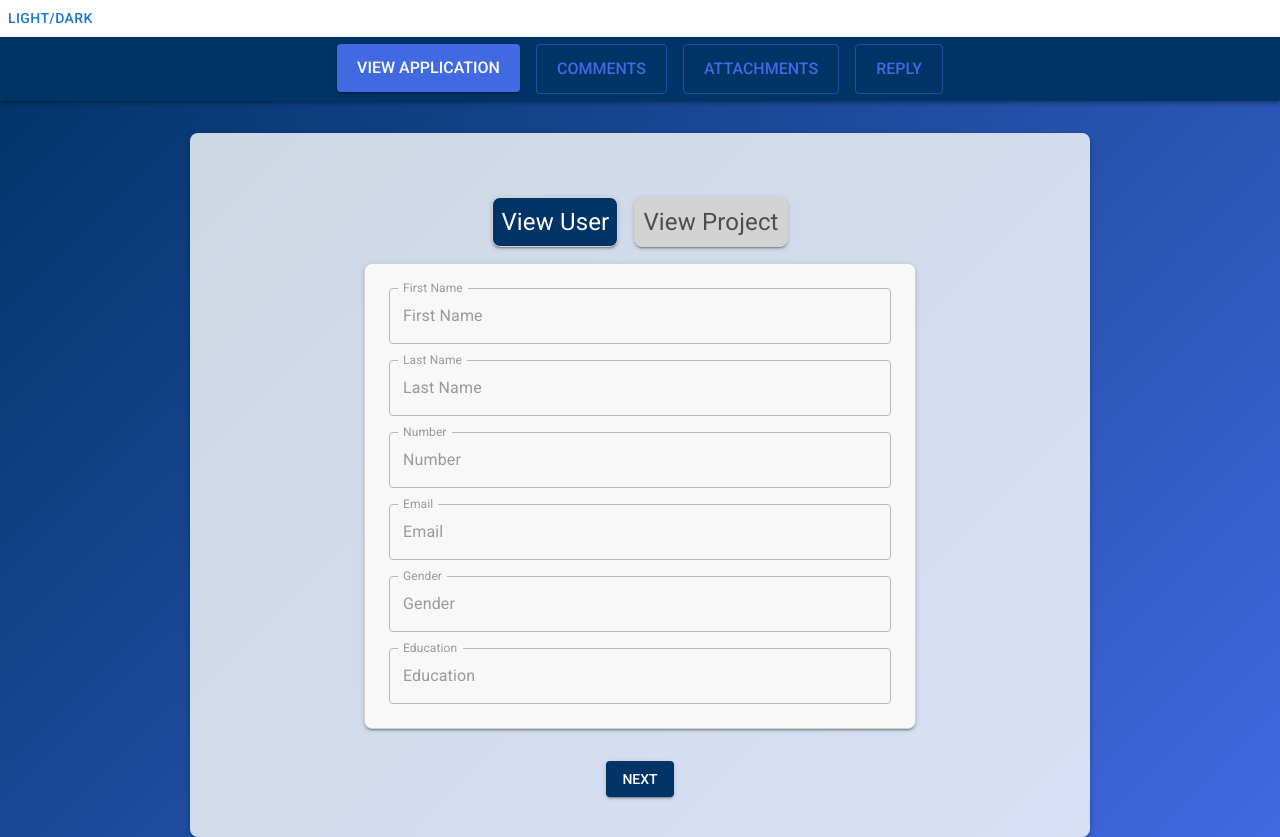
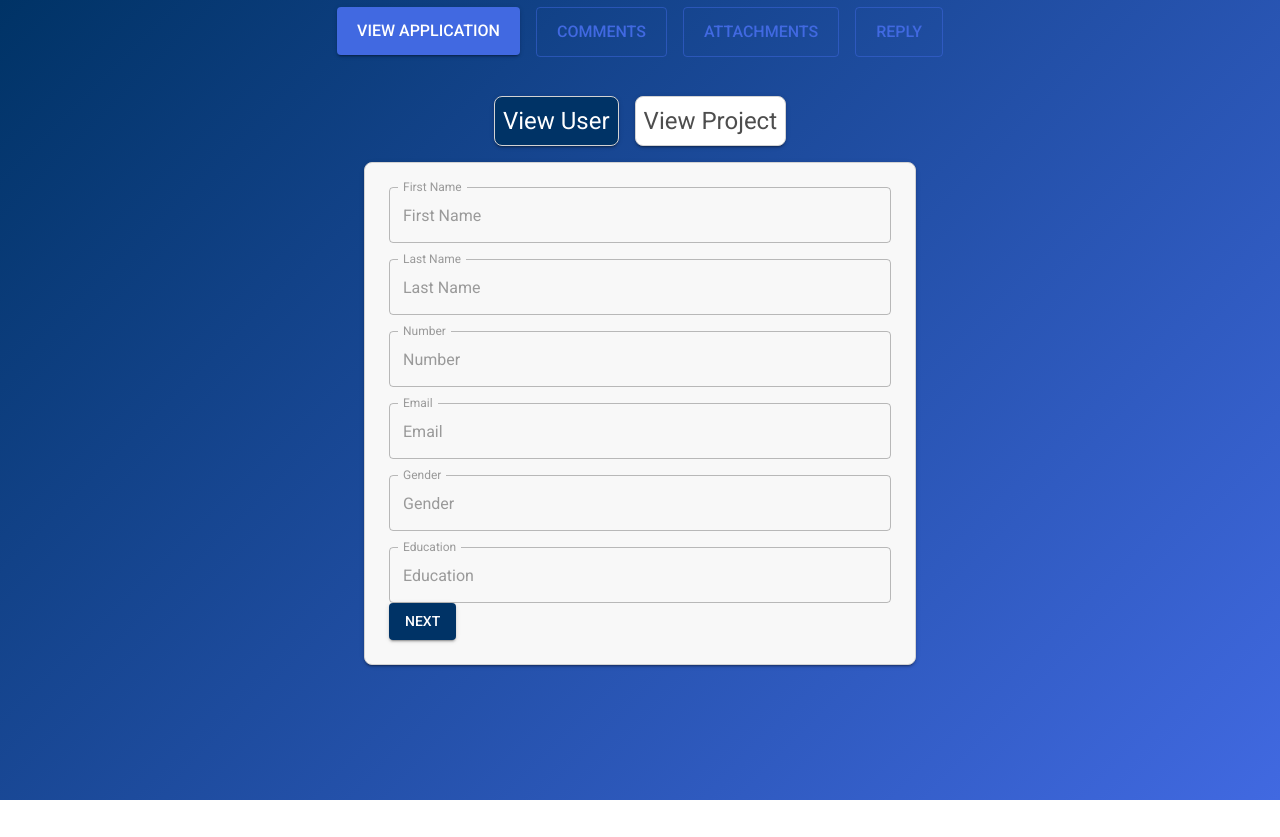
Before and after one commit to marcabdo/Workflow, a React (Create React App) app: page /21 in a window 1280 px wide. After the commit the page ends 800 px from the top, so only its background shows below. Built offline with nearby package versions, Linux system fonts and the light colour scheme.

Commit message:
Updated MaterialUI/Bugfixes

```diff
--- a/src/App.js
+++ b/src/App.js
@@ -9,32 +9,59 @@ import "@fontsource/roboto/400.css";
 import "@fontsource/roboto/500.css";
 import "@fontsource/roboto/700.css";
 import { ThemeProvider, createTheme } from "@mui/material/styles";
-import CssBaseline from "@mui/material/CssBaseline";
-import { Button } from "@mui/material";
+import {
+  Button,
+  Typography,
+  DataGrid,
+  AppBar,
+  Grid,
+  Toolbar,
+  Container,
+} from "@mui/material";
+
+// Define your theme with the chosen color palette and font settings
+const theme = createTheme({
+  typography: {
+    fontFamily: "Roboto, Arial, sans-serif",
+    h4: {
+      fontWeight: 700, // Bold for headings
+    },
+    body1: {
+      fontWeight: 400, // Regular for body text
+    },
+  },
+  palette: {
+    primary: {
+      main: "#003366", // Navy Blue
+    },
+    secondary: {
+      main: "#4169E1", // Royal Blue
+    },
+    text: {
+      primary: "#000000", // Black for primary text
+      secondary: "#4D4D4D", // Dark Gray for secondary text
+    },
+    background: {
+      default: "#FFFFFF", // White background
+      paper: "#F8F8F8", // Light Gray for paper elements
+    },
+    grey: {
+      300: "#D3D3D3", // Light Gray
+    },
+  },
+});
 
 function App() {
-  const [darkMode, setDarkMode] = useState("light");
-  const darkTheme = createTheme({
-    palette: {
-      mode: darkMode,
-    },
-  });
-  const toggleMode = () => {
-    setDarkMode(darkMode === "light" ? "dark" : "light");
-  };
-
   return (
     <div>
-      <Button onClick={toggleMode}>Light/Dark</Button>
-      <BrowserRouter>
-        <ThemeProvider theme={darkTheme}>
-          <CssBaseline />
+      <ThemeProvider theme={theme}>
+        <BrowserRouter>
           <Routes>
             <Route path="/" element={<Application />} />
             <Route path="/21" element={<ApprovalProcess />} />
           </Routes>
-        </ThemeProvider>
-      </BrowserRouter>
+        </BrowserRouter>
+      </ThemeProvider>
     </div>
   );
 }
--- a/src/component/approval1/approvalProcess.js
+++ b/src/component/approval1/approvalProcess.js
@@ -73,13 +73,7 @@ const ApprovalProcess = () => {
         }}
       >
         {/* AppBar containing the buttons */}
-        <AppBar
-          position="static"
-          sx={{
-            backgroundColor: theme.palette.primary.main,
-            boxShadow: 3,
-          }}
-        >
+
         <Toolbar>
           <Grid container spacing={2} justifyContent="center">
             <Grid item>
@@ -136,26 +130,12 @@ const ApprovalProcess = () => {
             </Grid>
           </Grid>
         </Toolbar>
-        </AppBar>
 
         {/* Main content area */}
-        <Container
-          maxWidth="md"
-          sx={{
-            marginTop: 4,
-            flexGrow: 1,
-            ...(applyGradient && {
-              backgroundColor: "rgba(255, 255, 255, 0.8)", // Slight transparency to create a card-like effect on top of the gradient
-              borderRadius: 2,
-              boxShadow: 3,
-              padding: 4,
-            }),
-          }}
-        >
+
         <Box sx={{ marginTop: 4 }}>
           <div className="page">{renderPage()}</div>
         </Box>
-        </Container>
       </Box>
     </ThemeProvider>
   );
--- a/src/component/approval1/attachments.js
+++ b/src/component/approval1/attachments.js
@@ -104,6 +104,7 @@ const Attachements = () => {
           boxShadow: 2,
           height: "auto",
           transform: "translate(-3%, 0%)",
+          backgroundColor: "white",
         }}
       >
         <DataGrid
--- a/src/component/approval1/comments.js
+++ b/src/component/approval1/comments.js
@@ -67,7 +67,7 @@ Also sets comment text box to an empty string to prepare for new comments
                 position: "absolute",
                 transform: "translate(-50%, -50%)",
                 width: 400,
-                bgcolor: "background.paper",
+                backgroundColor: "white",
               }}
             >
               <Typography variant="h6" gutterBottom>
@@ -112,6 +112,7 @@ Also sets comment text box to an empty string to prepare for new comments
           borderRadius: 2,
           boxShadow: 2,
           transform: "translate(-3%, 0%)",
+          backgroundColor: "white",
         }}
       >
         <DataGrid
@@ -143,7 +144,7 @@ Also sets comment text box to an empty string to prepare for new comments
                 transform: "translate(-50%, -50%)",
                 width: 700,
                 height: 400,
-                bgcolor: "background.paper",
+                backgroundColor: "white",
               }}
             >
               <Typography variant="h6" gutterBottom>
--- a/src/component/approval1/reply.js
+++ b/src/component/approval1/reply.js
@@ -31,6 +31,7 @@ const Reply = () => {
           boxShadow: 2,
           marginTop: 3,
           transform: "translate(-3%, 0%)",
+          backgroundColor: "white",
         }}
       >
         <Typography variant="h6" gutterBottom>
--- a/src/component/approval1/viewProject.js
+++ b/src/component/approval1/viewProject.js
@@ -7,6 +7,7 @@ import {
   Typography,
   Box,
 } from "@mui/material";
+import { ThemeProvider, useTheme } from "@mui/material/styles";
 
 const ViewProject = ({ prev }) => {
   const projectType = "Project Type";
@@ -16,19 +17,23 @@ const ViewProject = ({ prev }) => {
   const startDate = "Start Date";
   const endDate = "End Date";
   const location = "Location";
+  const theme = useTheme();
 
   return (
+    <ThemeProvider>
       <Container maxWidth="sm">
-      <Box sx={{ display: "flex", justifyContent: "center", marginBottom: 2 }}>
+        <Box
+          sx={{ display: "flex", justifyContent: "center", marginBottom: 2 }}
+        >
           <Typography
             variant="h5"
             sx={{
               padding: 1,
-            border: "1px solid #ccc",
+              border: `1px solid ${theme.palette.grey[300]}`,
               borderRadius: 2,
               boxShadow: 2,
-            color: "grey",
-            marginRight: 2,
+              backgroundColor: theme.palette.grey[300], // Using grey color for inactive tab
+              color: theme.palette.text.secondary,
             }}
           >
             View User
@@ -37,11 +42,12 @@ const ViewProject = ({ prev }) => {
             variant="h5"
             sx={{
               padding: 1,
-            border: "1px solid #ccc",
+              border: `1px solid ${theme.palette.grey[300]}`,
               borderRadius: 2,
               boxShadow: 2,
-            backgroundColor: "#a9a9a9",
+              backgroundColor: theme.palette.primary.main, // Using primary color
               color: "white",
+              marginRight: 2,
             }}
           >
             View Project
@@ -116,6 +122,7 @@ const ViewProject = ({ prev }) => {
           </Grid>
         </Grid>
       </Container>
+    </ThemeProvider>
   );
 };
 
--- a/src/component/approval1/viewUser.js
+++ b/src/component/approval1/viewUser.js
@@ -49,7 +49,7 @@ const ViewUser = ({ next }) => {
               border: `1px solid ${theme.palette.grey[300]}`,
               borderRadius: 2,
               boxShadow: 2,
-              backgroundColor: theme.palette.grey[300], // Using grey color for inactive tab
+              backgroundColor: "white", // Using grey color for inactive tab
               color: theme.palette.text.secondary,
             }}
           >
@@ -115,21 +115,13 @@ const ViewUser = ({ next }) => {
             value={education}
             disabled
           />
-        </Box>
 
-        {/* Next Button */}
-        <Grid container justifyContent="center">
           <Grid item>
-            <Button
-              variant="contained"
-              color="primary"
-              onClick={next}
-              sx={{ boxShadow: 2 }}
-            >
+            <Button variant="contained" color="primary" onClick={next}>
               Next
             </Button>
           </Grid>
-        </Grid>
+        </Box>
       </Container>
     </ThemeProvider>
   );
```
Lines whose indentation alone changed are shown as unchanged.
